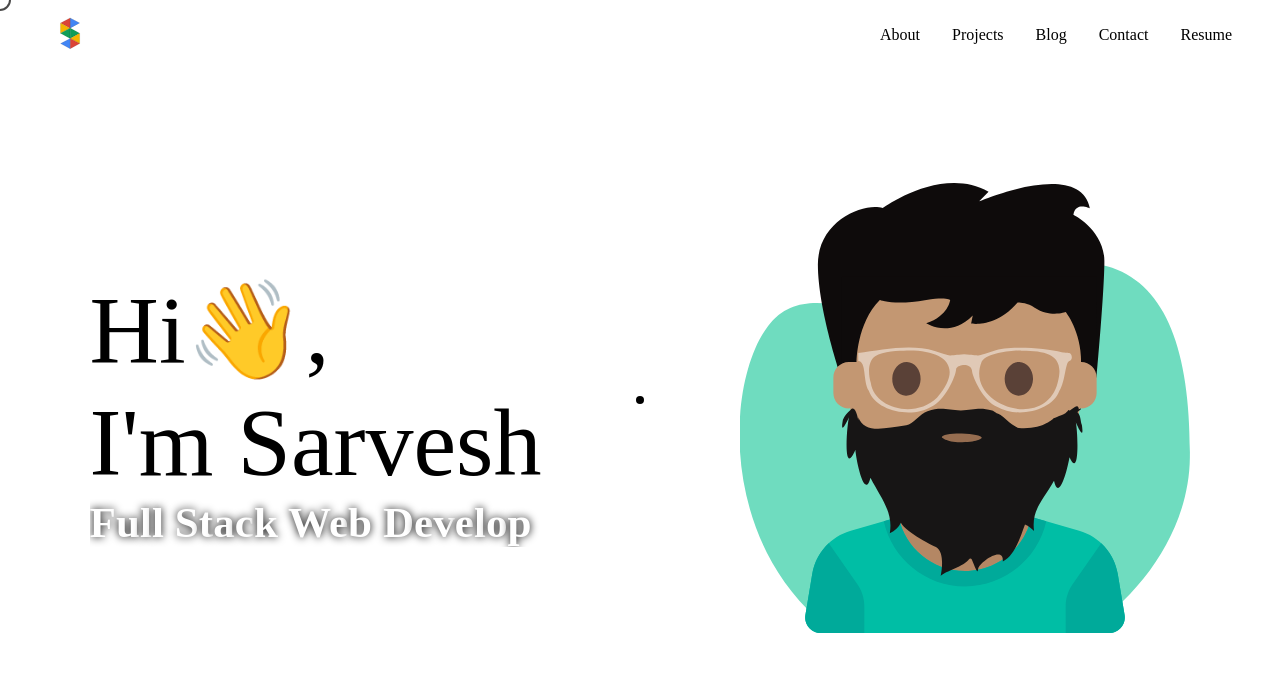
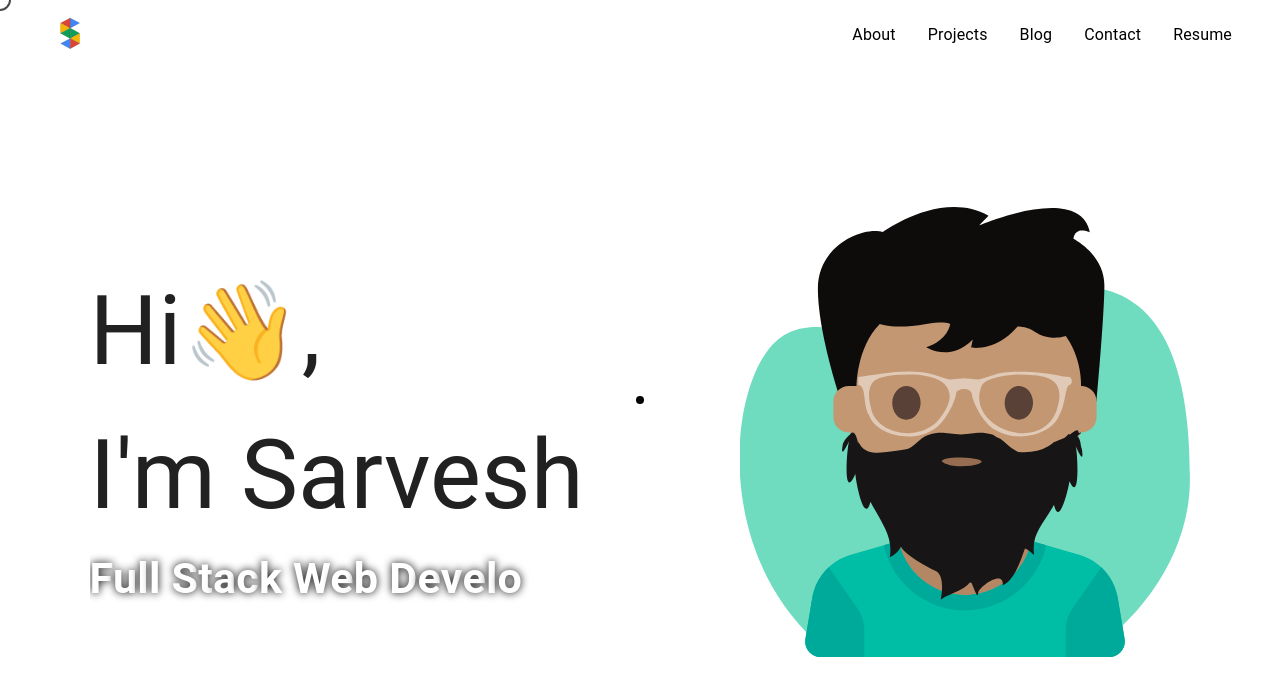
Before and after one commit to sarveshh/sarveshh.github.io, a React (Create React App) app: page / in a window 1280 px wide. Shown: the top 696 px of the page. Built offline with nearby package versions, Linux system fonts and the light colour scheme; what google-maps-react would draw is missing.

Commit message:
Added theme

```diff
--- a/src/App.js
+++ b/src/App.js
@@ -10,6 +10,29 @@ import Projects from "./pages/Projects/Projects";
 import Resume from "./pages/Resume/Resume";
 import DotRing from "./components/DotRing/DotRing";
 import { MouseContext } from "./context/mouse-context";
+import { createTheme, colors, ThemeProvider } from "@mui/material";
+import { CssBaseline } from "@mui/material";
+
+const theme = createTheme({
+  status: {
+    danger: "#e53e3e",
+  },
+  palette: {
+    mode: "light",
+    secondary: {
+      main: colors.orange[500],
+    },
+    neutral: {
+      main: colors.grey[500],
+      darker: colors.grey[700],
+    },
+    customRibRed: {
+      main: colors.red[400],
+      superDark: colors.red[800],
+      superLight: colors.red[100],
+    },
+  },
+});
 
 function App() {
   const [loading, setLoading] = useState(true);
@@ -26,6 +49,8 @@ function App() {
 
   return (
     <>
+      <ThemeProvider theme={theme}>
+        <CssBaseline />
         {loading === false ? (
           <div className="App">
             <div
@@ -49,6 +74,7 @@ function App() {
             <SVGComponent />
           </div>
         )}
+      </ThemeProvider>
     </>
   );
 }
--- a/src/components/Hero/HeroStyles.js
+++ b/src/components/Hero/HeroStyles.js
@@ -1,7 +1,7 @@
 import { styled } from "@mui/material/styles";
 
 export const HeroContainer = styled("div")(({ theme }) => ({
-  height: "85vh",
+  height: "calc(100vh - 70px)",
   width: "100vw",
   display: "flex",
   position: "absolute",
```
Lines whose indentation alone changed are shown as unchanged.
